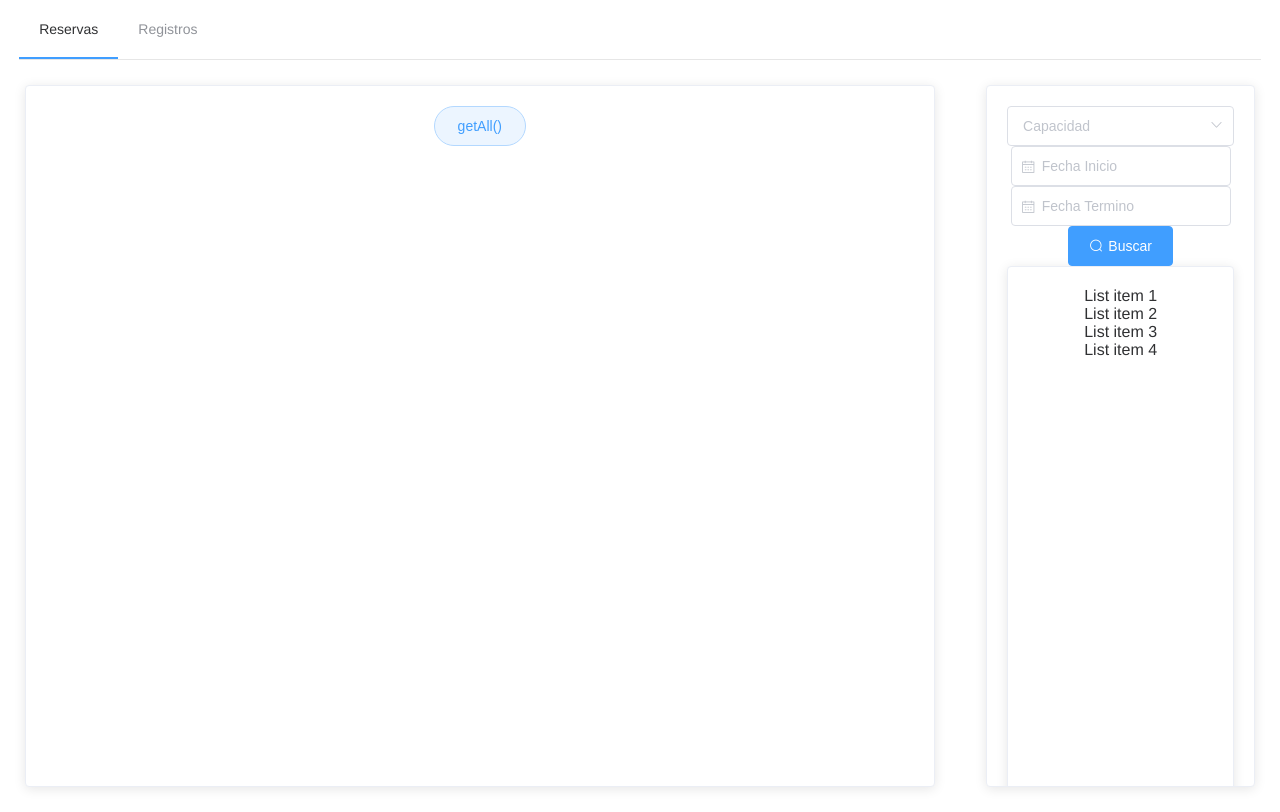
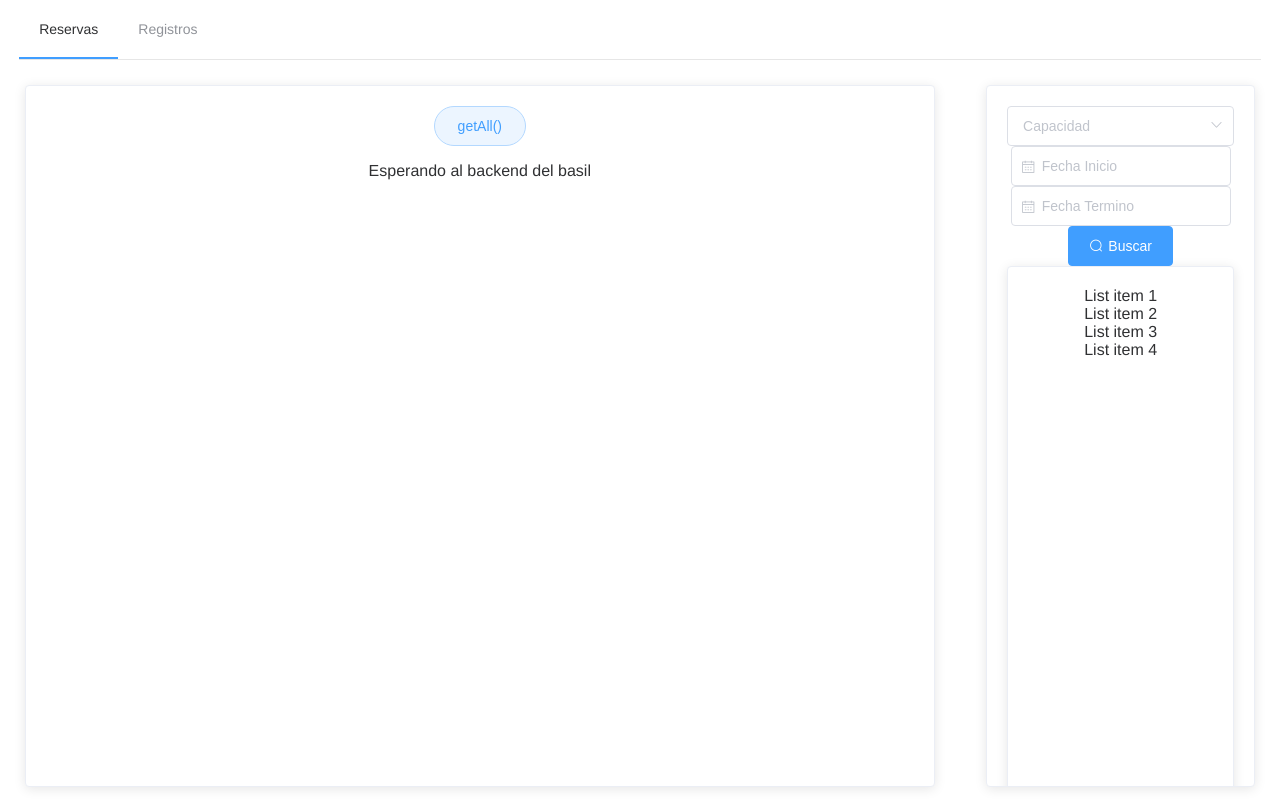
Before and after one commit to Kakoo8/TingesoFront, a Vue app: page /#/ in a window 1280 px wide. Built offline with nearby package versions, Linux system fonts and the light colour scheme.

Commit message:
Button for test spring API ready

```diff
--- a/src/components/Rack.vue
+++ b/src/components/Rack.vue
@@ -1,11 +1,36 @@
 <template>
     <el-card class="box-card">
          <el-button type="primary" v-on:click="getAll()" round plain>getAll()</el-button>
+         <p>{{rooms}}</p>
     </el-card>
 </template>
 
 <script>
+import axios from "axios";
 
+export default {
+    data() {
+        return {
+            rooms: "Esperando al backend del basil"
+        }
+    },
+
+    props: [
+
+    ],
+
+    methods: {
+        getAll() {
+            axios.get("http://157.230.12.110:8080/api/rooms").
+            then(
+                (response) => {
+                    this.rooms = response.data;
+                }
+            )
+        }
+    }
+
+}
 </script>
 
 <style>
```
